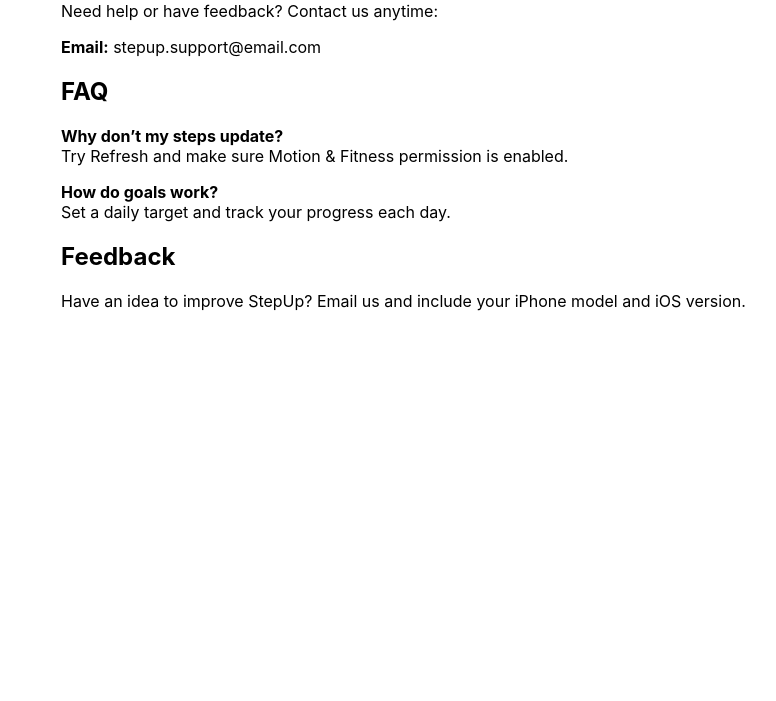
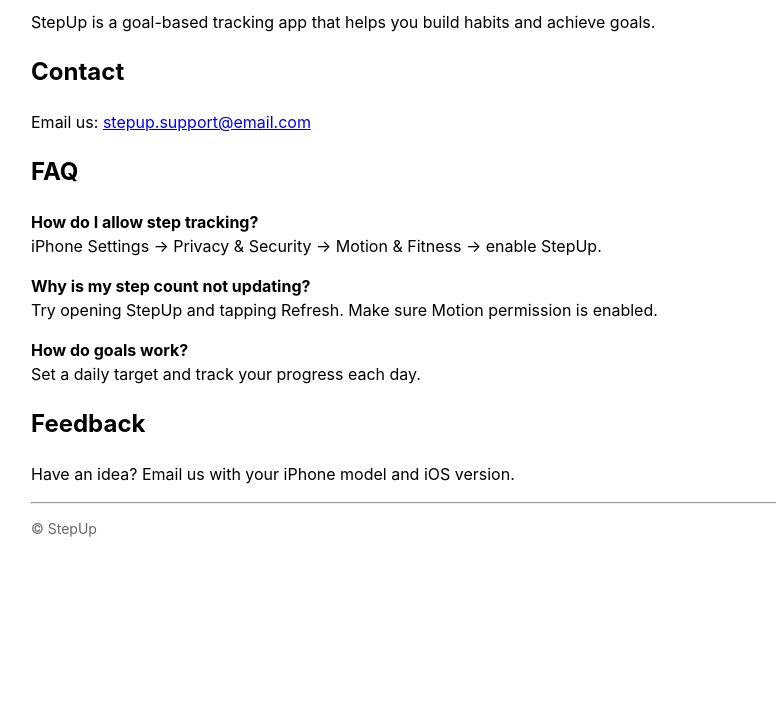
Before and after one commit to sachish/stepup-support, a plain HTML site: page index.html in a window 1280 px wide. Shown: the part 99-800 px from the top of the page, without its empty margins (219-995 px from the left). Drawn offline with Linux system fonts and the light colour scheme.

Commit message:
Revise index.html for improved support information
Updated content and formatting for the StepUp support page.

```diff
--- a/index.html
+++ b/index.html
@@ -1,20 +1,32 @@
 <!doctype html>
-<html>
+<html lang="en">
 <head>
   <meta charset="utf-8" />
   <meta name="viewport" content="width=device-width, initial-scale=1" />
   <title>StepUp Support</title>
+  <meta name="description" content="Support page for StepUp. Contact, FAQ, and troubleshooting." />
 </head>
-<body style="font-family: -apple-system, system-ui; max-width: 720px; margin: 40px auto; padding: 0 16px;">
+<body style="font-family:-apple-system,system-ui;max-width:780px;margin:40px auto;padding:0 16px;line-height:1.5;">
   <h1>StepUp Support</h1>
-  <p>Need help or have feedback? Contact us anytime:</p>
-  <p><strong>Email:</strong> stepup.support@email.com</p>
+  <p>StepUp is a goal-based tracking app that helps you build habits and achieve goals.</p>
+
+  <h2>Contact</h2>
+  <p>Email us: <a href="mailto:stepup.support@email.com">stepup.support@email.com</a></p>
 
   <h2>FAQ</h2>
-  <p><strong>Why don’t my steps update?</strong><br/>Try Refresh and make sure Motion & Fitness permission is enabled.</p>
-  <p><strong>How do goals work?</strong><br/>Set a daily target and track your progress each day.</p>
+  <p><strong>How do I allow step tracking?</strong><br>
+  iPhone Settings → Privacy & Security → Motion & Fitness → enable StepUp.</p>
+
+  <p><strong>Why is my step count not updating?</strong><br>
+  Try opening StepUp and tapping Refresh. Make sure Motion permission is enabled.</p>
+
+  <p><strong>How do goals work?</strong><br>
+  Set a daily target and track your progress each day.</p>
 
   <h2>Feedback</h2>
-  <p>Have an idea to improve StepUp? Email us and include your iPhone model and iOS version.</p>
+  <p>Have an idea? Email us with your iPhone model and iOS version.</p>
+
+  <hr>
+  <p style="font-size:14px;color:#666;">© StepUp</p>
 </body>
 </html>
```
